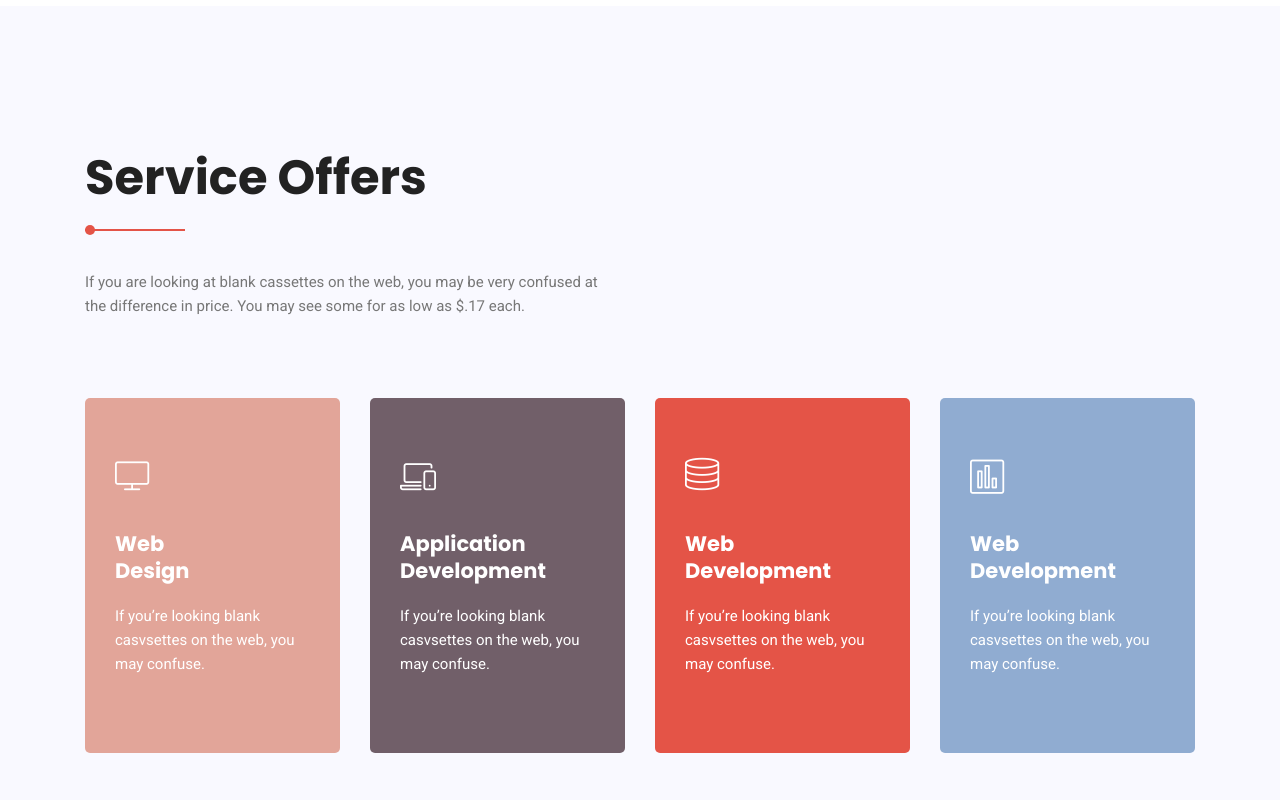
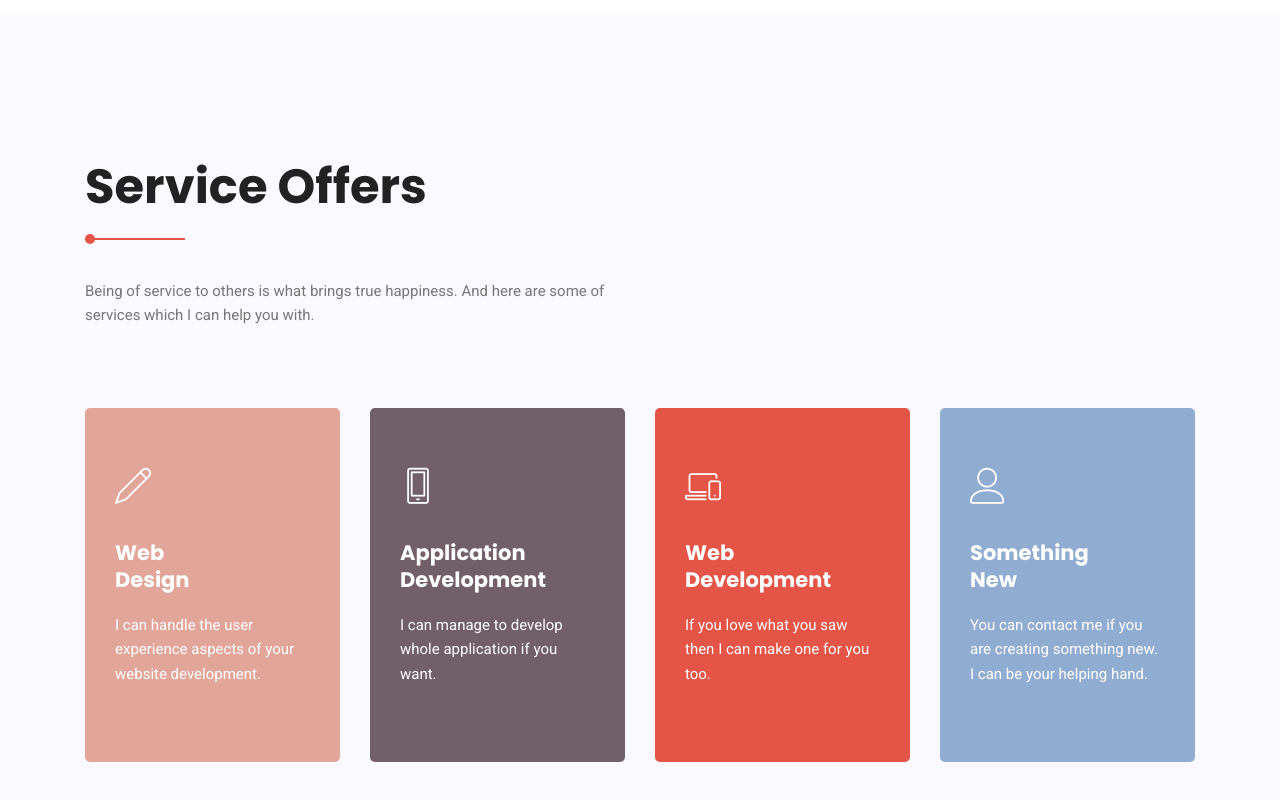
Before and after one commit to HapticHash/HapticHash.github.io, a plain HTML site: page info/index.html in a window 1280 px wide. Shown: the part 4012-4812 px from the top of the page. Drawn offline with nearby package versions, Linux system fonts and the light colour scheme; some packages are replaced by stand-ins of ours.

Commit message:
updated services

```diff
--- a/info/index.html
+++ b/info/index.html
@@ -255,7 +255,7 @@
 								<div class="overlay overlay-bg"></div>
 								<picture>
 									<source srcset="assets/img/work/tek.webp" type="image/webp">
-									<source srcset="assets/img/work/tek.jpg" type="image/jpeg">
+									<source srcset="assets/img/work/tek.jpg" type="image/jpg">
 									<img class="image img-fluid" src="assets/img/work/tek.jpg" alt="tek">
 								</picture>
 							</div>
@@ -322,7 +322,7 @@
 							<div class="thumb">
 								<div class="overlay overlay-bg"></div>
 								<picture>
-									<source srcset="assets/img/work/tindivikek.webp" type="image/webp">
+									<source srcset="assets/img/work/indivik.webp" type="image/webp">
 									<source srcset="assets/img/work/indivik.jpeg" type="image/jpeg">
 									<img class="image img-fluid" src="assets/img/work/indivik.jpeg" alt="indivik">
 								</picture>
@@ -365,8 +365,7 @@
 				<div class="col-lg-12">
 					<div class="section-title">
 						<h2>My History</h2>
-						<p>If you are looking at blank cassettes on the web, you may be very confused at the difference in price. You may see
-							some for as low as $.17 each.</p>
+						<p>A people without the knowledge of their past history, origin and culture is like a tree without roots. So, have a look at my history of education.</p>
 					</div>
 				</div>
 			</div>
@@ -479,43 +478,42 @@
 				<div class="col-lg-12">
 					<div class="section-title">
 						<h2>Service Offers</h2>
-						<p>If you are looking at blank cassettes on the web, you may be very confused at the difference in price. You may see
-							some for as low as $.17 each.</p>
+						<p>Being of service to others is what brings true happiness. And here are some of services which I can help you with.</p>
 					</div>
 				</div>
 			</div>
 			<div class="row">
 				<div class="col-lg-3 col-md-6">
 					<div class="single-service wow fadeInUp" data-wow-duration="1s">
-						<span class="lnr lnr-screen"></span>
+						<span class="lnr lnr-pencil"></span>
 						<h4>
 							<span>Web</span> Design
 						</h4>
-						<p>If you’re looking blank casvsettes on the web, you may confuse.</p>
+						<p>I can handle the user experience aspects of your website development.</p>
 					</div>
 				</div>
 				<div class="col-lg-3 col-md-6">
 					<div class="single-service wow fadeInUp" data-wow-duration="1s" data-wow-delay="0.2s">
-						<span class="lnr lnr-laptop-phone"></span>
+						<span class="lnr lnr-smartphone"></span>
 						<h4><span>Application</span> Development
 						</h4>
-						<p>If you’re looking blank casvsettes on the web, you may confuse.</p>
+						<p>I can manage to develop whole application if you want.</p>
 					</div>
 				</div>
 				<div class="col-lg-3 col-md-6">
 					<div class="single-service wow fadeInUp" data-wow-duration="1s" data-wow-delay="0.4s">
-						<span class="lnr lnr-database"></span>
+						<span class="lnr lnr-laptop-phone"></span>
 						<h4><span>Web</span> Development
 						</h4>
-						<p>If you’re looking blank casvsettes on the web, you may confuse.</p>
+						<p>If you love what you saw then I can make one for you too.</p>
 					</div>
 				</div>
 				<div class="col-lg-3 col-md-6">
 					<div class="single-service wow fadeInUp" data-wow-duration="1s" data-wow-delay="0.6s">
-						<span class="lnr lnr-chart-bars"></span>
-						<h4><span>Web</span> Development
+						<span class="lnr lnr-user"></span>
+						<h4><span>Something</span> New
 						</h4>
-						<p>If you’re looking blank casvsettes on the web, you may confuse.</p>
+						<p>You can contact me if you are creating something new. I can be your helping hand.</p>
 					</div>
 				</div>
 			</div>
```
Also changed, not shown: info/assets/img/work/codepad.png, info/assets/img/work/flashcard.png, info/assets/img/work/fmp.png, info/assets/img/work/notes.png, info/assets/img/work/saprsa.png, info/assets/img/work/tek.jpg, info/assets/img/work/yt.png, 1 other file.
